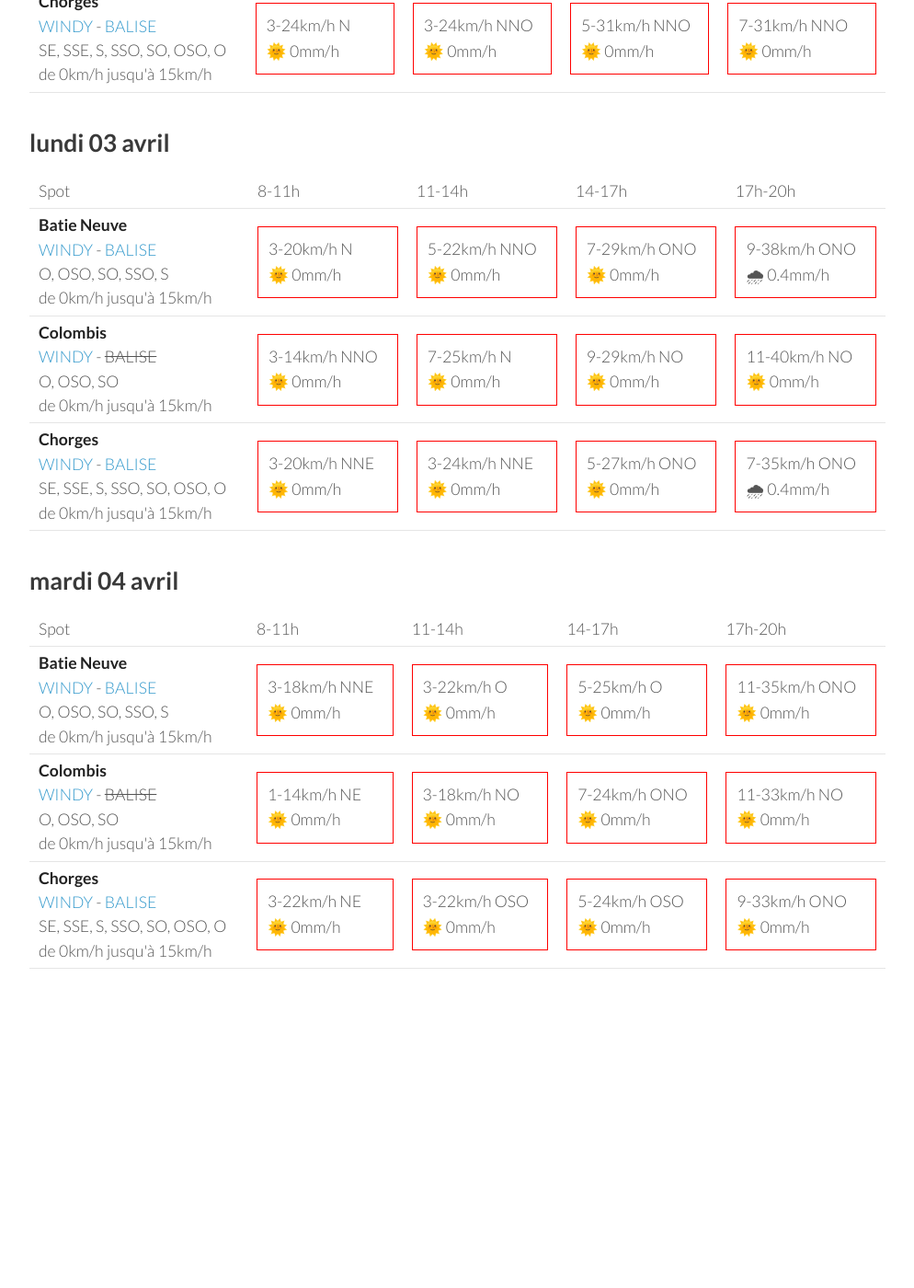
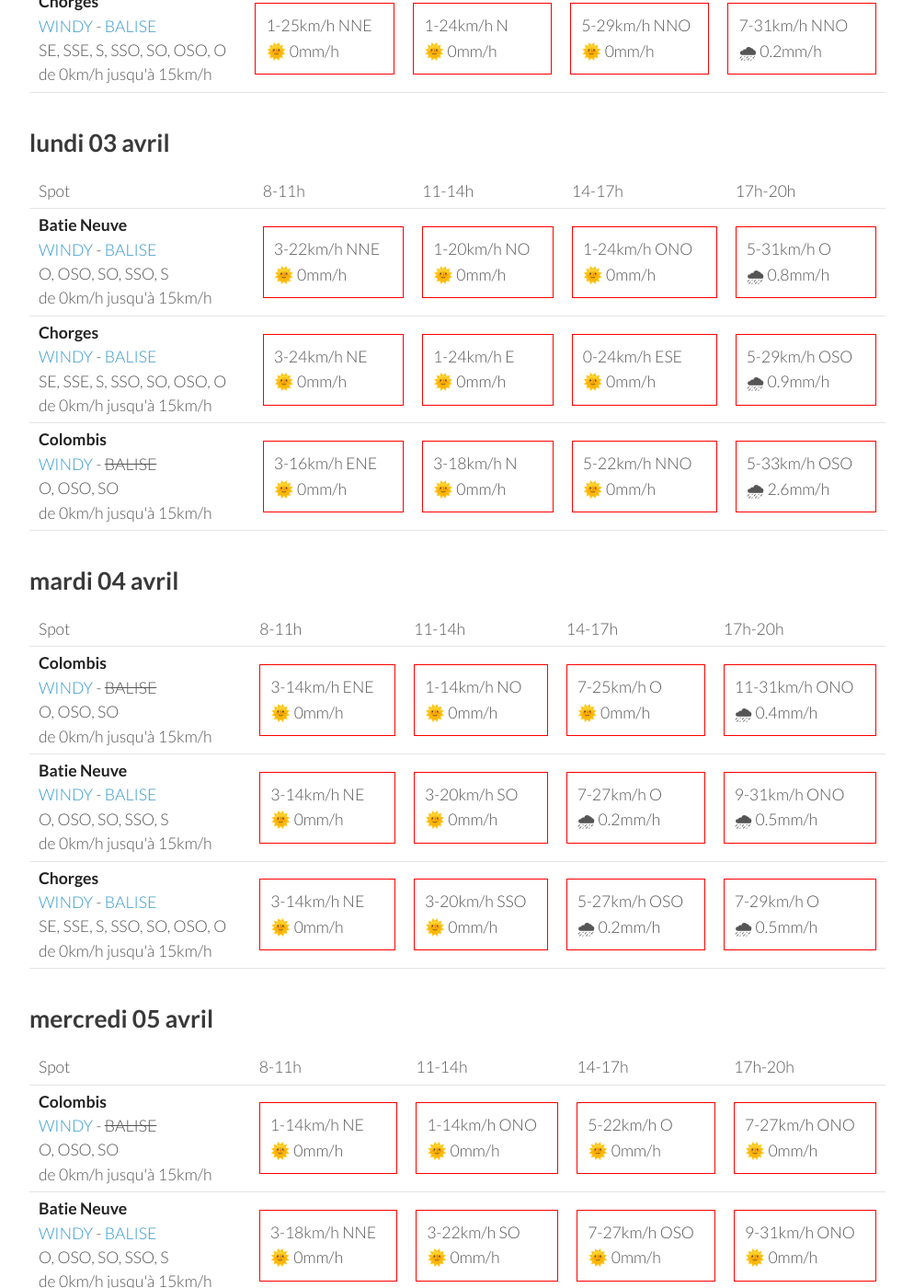
Before and after one commit to parapente-dans-le-nord/parapente-dans-le-nord.github.io, a Jekyll site: the page built from saint_andre.markdown, in a window 1280 px wide and 1400 px high, scrolled down 1568 px. Shown: the whole window at 92% size, without its empty margins (26-1020 px from the left). Built offline with Jekyll 4.4.1, drawn with Linux system fonts in a browser that asks for light colours; before the commit the page ends 2749 px from its top, so only the background shows below that; some of the changed text lies outside the part shown.

Commit message:
update index.markdown

```diff
--- a/saint_andre.markdown
+++ b/saint_andre.markdown
@@ -24,31 +24,28 @@ page mise à jour le vendredi 31 mars 06:35
 <tr>
         <td><strong>Batie Neuve</strong><br><a href="https://windy.com/44.584/6.236?44.559,6.262,10,m:eTtagly">WINDY</a> - <span class=""><a href="https://www.openwindmap.org/PP554">BALISE</a> </span><br> <span class="vent-favorable">O, OSO, SO, SSO, S</span><br><span class="force-vent">de 0km/h jusqu'à 15km/h</span> </td>
 
-            <td><div class="not-flyable"><p>1-3km/h NNE</p><p>🌞 0mm/h</p></div></td>
-            <td><div class="flyable"><p>5-12km/h O</p><p>🌧 0.4mm/h</p></div></td>
-            <td><div class="not-flyable"><p>11-33km/h OSO</p><p>🌧 3.8mm/h</p></div></td>
-            <td><div class="not-flyable"><p>25-61km/h O</p><p>🌧 1.3mm/h</p></div></td>
-
+            <td><div class="not-flyable"><p>0-0km/h NA</p><p>🌧️ 0mm/h</p></div></td>
+            <td><div class="not-flyable"><p>5-18km/h OSO</p><p>🌞 0mm/h</p></div></td>
+            <td><div class="not-flyable"><p>12-31km/h O</p><p>🌞 0.5mm/h</p></div></td>
+            <td><div class="not-flyable"><p>24-53km/h OSO</p><p>🌞 0mm/h</p></div></td>
 
     </tr>
 <tr>
         <td><strong>Colombis</strong><br><a href="https://windy.com/44.494/6.216?44.559,6.262,10">WINDY</a> - <span class="no-balise"> BALISE </span><br> <span class="vent-favorable">O, OSO, SO</span><br><span class="force-vent">de 0km/h jusqu'à 15km/h</span> </td>
 
-            <td><div class="flyable"><p>5-12km/h OSO</p><p>🌞 0mm/h</p></div></td>
-            <td><div class="not-flyable"><p>7-22km/h OSO</p><p>🌧 1mm/h</p></div></td>
-            <td><div class="not-flyable"><p>14-46km/h OSO</p><p>🌧 1.9mm/h</p></div></td>
-            <td><div class="not-flyable"><p>12-40km/h OSO</p><p>🌧 1.3mm/h</p></div></td>
-
+            <td><div class="not-flyable"><p>0-0km/h NA</p><p>🌧️ 0mm/h</p></div></td>
+            <td><div class="not-flyable"><p>12-31km/h OSO</p><p>🌞 0mm/h</p></div></td>
+            <td><div class="not-flyable"><p>12-35km/h OSO</p><p>🌞 0mm/h</p></div></td>
+            <td><div class="not-flyable"><p>18-46km/h O</p><p>🌞 0mm/h</p></div></td>
 
     </tr>
 <tr>
         <td><strong>Chorges</strong><br><a href="https://windy.com/44.578/6.280?44.559,6.262,10">WINDY</a> - <span class=""><a href="https://www.openwindmap.org/PP554">BALISE</a> </span><br> <span class="vent-favorable">SE, SSE, S, SSO, SO, OSO, O</span><br><span class="force-vent">de 0km/h jusqu'à 15km/h</span> </td>
 
-            <td><div class="not-flyable"><p>3-9km/h ONO</p><p>🌞 0mm/h</p></div></td>
-            <td><div class="flyable"><p>5-14km/h O</p><p>🌧 0.5mm/h</p></div></td>
-            <td><div class="not-flyable"><p>14-33km/h SO</p><p>🌧 4.2mm/h</p></div></td>
-            <td><div class="not-flyable"><p>25-53km/h O</p><p>🌧 0.9mm/h</p></div></td>
-
+            <td><div class="not-flyable"><p>0-0km/h NA</p><p>🌧️ 0mm/h</p></div></td>
+            <td><div class="not-flyable"><p>7-18km/h OSO</p><p>🌞 0mm/h</p></div></td>
+            <td><div class="not-flyable"><p>12-31km/h O</p><p>🌞 1.1mm/h</p></div></td>
+            <td><div class="not-flyable"><p>24-50km/h OSO</p><p>🌞 0mm/h</p></div></td>
 
     </tr>
 
@@ -70,30 +67,30 @@ page mise à jour le vendredi 31 mars 06:35
 <tr>
         <td><strong>Colombis</strong><br><a href="https://windy.com/44.494/6.216?44.559,6.262,10">WINDY</a> - <span class="no-balise"> BALISE </span><br> <span class="vent-favorable">O, OSO, SO</span><br><span class="force-vent">de 0km/h jusqu'à 15km/h</span> </td>
 
-            <td><div class="not-flyable"><p>7-20km/h O</p><p>🌞 0mm/h</p></div></td>
-            <td><div class="not-flyable"><p>11-27km/h OSO</p><p>🌞 0mm/h</p></div></td>
-            <td><div class="not-flyable"><p>11-33km/h O</p><p>🌞 0mm/h</p></div></td>
             <td><div class="not-flyable"><p>7-22km/h O</p><p>🌞 0mm/h</p></div></td>
+            <td><div class="not-flyable"><p>11-29km/h O</p><p>🌞 0mm/h</p></div></td>
+            <td><div class="not-flyable"><p>11-35km/h O</p><p>🌞 0mm/h</p></div></td>
+            <td><div class="not-flyable"><p>11-51km/h NO</p><p>🌧 1.2mm/h</p></div></td>
 
 
     </tr>
 <tr>
         <td><strong>Batie Neuve</strong><br><a href="https://windy.com/44.584/6.236?44.559,6.262,10,m:eTtagly">WINDY</a> - <span class=""><a href="https://www.openwindmap.org/PP554">BALISE</a> </span><br> <span class="vent-favorable">O, OSO, SO, SSO, S</span><br><span class="force-vent">de 0km/h jusqu'à 15km/h</span> </td>
 
-            <td><div class="not-flyable"><p>12-42km/h NO</p><p>🌞 0mm/h</p></div></td>
-            <td><div class="not-flyable"><p>14-37km/h O</p><p>🌞 0mm/h</p></div></td>
-            <td><div class="not-flyable"><p>18-46km/h NO</p><p>🌞 0mm/h</p></div></td>
-            <td><div class="not-flyable"><p>14-38km/h ONO</p><p>🌞 0mm/h</p></div></td>
+            <td><div class="not-flyable"><p>14-42km/h NO</p><p>🌞 0mm/h</p></div></td>
+            <td><div class="not-flyable"><p>14-37km/h ONO</p><p>🌞 0mm/h</p></div></td>
+            <td><div class="not-flyable"><p>18-44km/h ONO</p><p>🌞 0mm/h</p></div></td>
+            <td><div class="not-flyable"><p>9-44km/h ONO</p><p>🌧 0.6mm/h</p></div></td>
 
 
     </tr>
 <tr>
         <td><strong>Chorges</strong><br><a href="https://windy.com/44.578/6.280?44.559,6.262,10">WINDY</a> - <span class=""><a href="https://www.openwindmap.org/PP554">BALISE</a> </span><br> <span class="vent-favorable">SE, SSE, S, SSO, SO, OSO, O</span><br><span class="force-vent">de 0km/h jusqu'à 15km/h</span> </td>
 
-            <td><div class="not-flyable"><p>12-38km/h ONO</p><p>🌞 0mm/h</p></div></td>
-            <td><div class="not-flyable"><p>14-35km/h O</p><p>🌞 0mm/h</p></div></td>
-            <td><div class="not-flyable"><p>18-38km/h ONO</p><p>🌞 0mm/h</p></div></td>
-            <td><div class="not-flyable"><p>14-38km/h O</p><p>🌞 0mm/h</p></div></td>
+            <td><div class="not-flyable"><p>12-33km/h ONO</p><p>🌞 0mm/h</p></div></td>
+            <td><div class="not-flyable"><p>14-35km/h ONO</p><p>🌞 0mm/h</p></div></td>
+            <td><div class="not-flyable"><p>16-37km/h ONO</p><p>🌞 0mm/h</p></div></td>
+            <td><div class="not-flyable"><p>11-35km/h O</p><p>🌧 0.2mm/h</p></div></td>
 
 
     </tr>
@@ -114,32 +111,32 @@ page mise à jour le vendredi 31 mars 06:35
       <td>17h-20h</td>
     </tr>
 <tr>
-        <td><strong>Batie Neuve</strong><br><a href="https://windy.com/44.584/6.236?44.559,6.262,10,m:eTtagly">WINDY</a> - <span class=""><a href="https://www.openwindmap.org/PP554">BALISE</a> </span><br> <span class="vent-favorable">O, OSO, SO, SSO, S</span><br><span class="force-vent">de 0km/h jusqu'à 15km/h</span> </td>
+        <td><strong>Colombis</strong><br><a href="https://windy.com/44.494/6.216?44.559,6.262,10">WINDY</a> - <span class="no-balise"> BALISE </span><br> <span class="vent-favorable">O, OSO, SO</span><br><span class="force-vent">de 0km/h jusqu'à 15km/h</span> </td>
 
-            <td><div class="not-flyable"><p>3-24km/h NNO</p><p>🌞 0mm/h</p></div></td>
-            <td><div class="not-flyable"><p>5-24km/h NNO</p><p>🌞 0mm/h</p></div></td>
-            <td><div class="not-flyable"><p>9-33km/h NNO</p><p>🌞 0mm/h</p></div></td>
-            <td><div class="not-flyable"><p>11-35km/h NNO</p><p>🌞 0mm/h</p></div></td>
+            <td><div class="not-flyable"><p>0-14km/h ONO</p><p>🌞 0mm/h</p></div></td>
+            <td><div class="not-flyable"><p>3-18km/h NNO</p><p>🌞 0mm/h</p></div></td>
+            <td><div class="not-flyable"><p>9-31km/h NNO</p><p>🌞 0mm/h</p></div></td>
+            <td><div class="not-flyable"><p>12-37km/h NNO</p><p>🌞 0mm/h</p></div></td>
 
 
     </tr>
 <tr>
-        <td><strong>Colombis</strong><br><a href="https://windy.com/44.494/6.216?44.559,6.262,10">WINDY</a> - <span class="no-balise"> BALISE </span><br> <span class="vent-favorable">O, OSO, SO</span><br><span class="force-vent">de 0km/h jusqu'à 15km/h</span> </td>
+        <td><strong>Batie Neuve</strong><br><a href="https://windy.com/44.584/6.236?44.559,6.262,10,m:eTtagly">WINDY</a> - <span class=""><a href="https://www.openwindmap.org/PP554">BALISE</a> </span><br> <span class="vent-favorable">O, OSO, SO, SSO, S</span><br><span class="force-vent">de 0km/h jusqu'à 15km/h</span> </td>
 
-            <td><div class="not-flyable"><p>3-16km/h N</p><p>🌞 0mm/h</p></div></td>
-            <td><div class="not-flyable"><p>5-22km/h NO</p><p>🌞 0mm/h</p></div></td>
-            <td><div class="not-flyable"><p>9-31km/h NNO</p><p>🌞 0mm/h</p></div></td>
-            <td><div class="not-flyable"><p>12-38km/h NNO</p><p>🌞 0mm/h</p></div></td>
+            <td><div class="not-flyable"><p>3-24km/h NNO</p><p>🌞 0mm/h</p></div></td>
+            <td><div class="not-flyable"><p>3-22km/h NNO</p><p>🌞 0mm/h</p></div></td>
+            <td><div class="not-flyable"><p>7-31km/h NNO</p><p>🌞 0mm/h</p></div></td>
+            <td><div class="not-flyable"><p>9-35km/h NNO</p><p>🌞 0mm/h</p></div></td>
 
 
     </tr>
 <tr>
         <td><strong>Chorges</strong><br><a href="https://windy.com/44.578/6.280?44.559,6.262,10">WINDY</a> - <span class=""><a href="https://www.openwindmap.org/PP554">BALISE</a> </span><br> <span class="vent-favorable">SE, SSE, S, SSO, SO, OSO, O</span><br><span class="force-vent">de 0km/h jusqu'à 15km/h</span> </td>
 
-            <td><div class="not-flyable"><p>3-24km/h N</p><p>🌞 0mm/h</p></div></td>
-            <td><div class="not-flyable"><p>3-24km/h NNO</p><p>🌞 0mm/h</p></div></td>
-            <td><div class="not-flyable"><p>5-31km/h NNO</p><p>🌞 0mm/h</p></div></td>
-            <td><div class="not-flyable"><p>7-31km/h NNO</p><p>🌞 0mm/h</p></div></td>
+            <td><div class="not-flyable"><p>1-25km/h NNE</p><p>🌞 0mm/h</p></div></td>
+            <td><div class="not-flyable"><p>1-24km/h N</p><p>🌞 0mm/h</p></div></td>
+            <td><div class="not-flyable"><p>5-29km/h NNO</p><p>🌞 0mm/h</p></div></td>
+            <td><div class="not-flyable"><p>7-31km/h NNO</p><p>🌧 0.2mm/h</p></div></td>
 
 
     </tr>
@@ -162,30 +159,30 @@ page mise à jour le vendredi 31 mars 06:35
 <tr>
         <td><strong>Batie Neuve</strong><br><a href="https://windy.com/44.584/6.236?44.559,6.262,10,m:eTtagly">WINDY</a> - <span class=""><a href="https://www.openwindmap.org/PP554">BALISE</a> </span><br> <span class="vent-favorable">O, OSO, SO, SSO, S</span><br><span class="force-vent">de 0km/h jusqu'à 15km/h</span> </td>
 
-            <td><div class="not-flyable"><p>3-20km/h N</p><p>🌞 0mm/h</p></div></td>
-            <td><div class="not-flyable"><p>5-22km/h NNO</p><p>🌞 0mm/h</p></div></td>
-            <td><div class="not-flyable"><p>7-29km/h ONO</p><p>🌞 0mm/h</p></div></td>
-            <td><div class="not-flyable"><p>9-38km/h ONO</p><p>🌧 0.4mm/h</p></div></td>
+            <td><div class="not-flyable"><p>3-22km/h NNE</p><p>🌞 0mm/h</p></div></td>
+            <td><div class="not-flyable"><p>1-20km/h NO</p><p>🌞 0mm/h</p></div></td>
+            <td><div class="not-flyable"><p>1-24km/h ONO</p><p>🌞 0mm/h</p></div></td>
+            <td><div class="not-flyable"><p>5-31km/h O</p><p>🌧 0.8mm/h</p></div></td>
+
+
+    </tr>
+<tr>
+        <td><strong>Chorges</strong><br><a href="https://windy.com/44.578/6.280?44.559,6.262,10">WINDY</a> - <span class=""><a href="https://www.openwindmap.org/PP554">BALISE</a> </span><br> <span class="vent-favorable">SE, SSE, S, SSO, SO, OSO, O</span><br><span class="force-vent">de 0km/h jusqu'à 15km/h</span> </td>
+
+            <td><div class="not-flyable"><p>3-24km/h NE</p><p>🌞 0mm/h</p></div></td>
+            <td><div class="not-flyable"><p>1-24km/h E</p><p>🌞 0mm/h</p></div></td>
+            <td><div class="not-flyable"><p>0-24km/h ESE</p><p>🌞 0mm/h</p></div></td>
+            <td><div class="not-flyable"><p>5-29km/h OSO</p><p>🌧 0.9mm/h</p></div></td>
 
 
     </tr>
 <tr>
         <td><strong>Colombis</strong><br><a href="https://windy.com/44.494/6.216?44.559,6.262,10">WINDY</a> - <span class="no-balise"> BALISE </span><br> <span class="vent-favorable">O, OSO, SO</span><br><span class="force-vent">de 0km/h jusqu'à 15km/h</span> </td>
 
-            <td><div class="not-flyable"><p>3-14km/h NNO</p><p>🌞 0mm/h</p></div></td>
-            <td><div class="not-flyable"><p>7-25km/h N</p><p>🌞 0mm/h</p></div></td>
-            <td><div class="not-flyable"><p>9-29km/h NO</p><p>🌞 0mm/h</p></div></td>
-            <td><div class="not-flyable"><p>11-40km/h NO</p><p>🌞 0mm/h</p></div></td>
-
-
-    </tr>
-<tr>
-        <td><strong>Chorges</strong><br><a href="https://windy.com/44.578/6.280?44.559,6.262,10">WINDY</a> - <span class=""><a href="https://www.openwindmap.org/PP554">BALISE</a> </span><br> <span class="vent-favorable">SE, SSE, S, SSO, SO, OSO, O</span><br><span class="force-vent">de 0km/h jusqu'à 15km/h</span> </td>
-
-            <td><div class="not-flyable"><p>3-20km/h NNE</p><p>🌞 0mm/h</p></div></td>
-            <td><div class="not-flyable"><p>3-24km/h NNE</p><p>🌞 0mm/h</p></div></td>
-            <td><div class="not-flyable"><p>5-27km/h ONO</p><p>🌞 0mm/h</p></div></td>
-            <td><div class="not-flyable"><p>7-35km/h ONO</p><p>🌧 0.4mm/h</p></div></td>
+            <td><div class="not-flyable"><p>3-16km/h ENE</p><p>🌞 0mm/h</p></div></td>
+            <td><div class="not-flyable"><p>3-18km/h N</p><p>🌞 0mm/h</p></div></td>
+            <td><div class="not-flyable"><p>5-22km/h NNO</p><p>🌞 0mm/h</p></div></td>
+            <td><div class="not-flyable"><p>5-33km/h OSO</p><p>🌧 2.6mm/h</p></div></td>
 
 
     </tr>
@@ -206,32 +203,32 @@ page mise à jour le vendredi 31 mars 06:35
       <td>17h-20h</td>
     </tr>
 <tr>
-        <td><strong>Batie Neuve</strong><br><a href="https://windy.com/44.584/6.236?44.559,6.262,10,m:eTtagly">WINDY</a> - <span class=""><a href="https://www.openwindmap.org/PP554">BALISE</a> </span><br> <span class="vent-favorable">O, OSO, SO, SSO, S</span><br><span class="force-vent">de 0km/h jusqu'à 15km/h</span> </td>
+        <td><strong>Colombis</strong><br><a href="https://windy.com/44.494/6.216?44.559,6.262,10">WINDY</a> - <span class="no-balise"> BALISE </span><br> <span class="vent-favorable">O, OSO, SO</span><br><span class="force-vent">de 0km/h jusqu'à 15km/h</span> </td>
 
-            <td><div class="not-flyable"><p>3-18km/h NNE</p><p>🌞 0mm/h</p></div></td>
-            <td><div class="not-flyable"><p>3-22km/h O</p><p>🌞 0mm/h</p></div></td>
-            <td><div class="not-flyable"><p>5-25km/h O</p><p>🌞 0mm/h</p></div></td>
-            <td><div class="not-flyable"><p>11-35km/h ONO</p><p>🌞 0mm/h</p></div></td>
+            <td><div class="not-flyable"><p>3-14km/h ENE</p><p>🌞 0mm/h</p></div></td>
+            <td><div class="not-flyable"><p>1-14km/h NO</p><p>🌞 0mm/h</p></div></td>
+            <td><div class="not-flyable"><p>7-25km/h O</p><p>🌞 0mm/h</p></div></td>
+            <td><div class="not-flyable"><p>11-31km/h ONO</p><p>🌧 0.4mm/h</p></div></td>
 
 
     </tr>
 <tr>
-        <td><strong>Colombis</strong><br><a href="https://windy.com/44.494/6.216?44.559,6.262,10">WINDY</a> - <span class="no-balise"> BALISE </span><br> <span class="vent-favorable">O, OSO, SO</span><br><span class="force-vent">de 0km/h jusqu'à 15km/h</span> </td>
+        <td><strong>Batie Neuve</strong><br><a href="https://windy.com/44.584/6.236?44.559,6.262,10,m:eTtagly">WINDY</a> - <span class=""><a href="https://www.openwindmap.org/PP554">BALISE</a> </span><br> <span class="vent-favorable">O, OSO, SO, SSO, S</span><br><span class="force-vent">de 0km/h jusqu'à 15km/h</span> </td>
 
-            <td><div class="not-flyable"><p>1-14km/h NE</p><p>🌞 0mm/h</p></div></td>
-            <td><div class="not-flyable"><p>3-18km/h NO</p><p>🌞 0mm/h</p></div></td>
-            <td><div class="not-flyable"><p>7-24km/h ONO</p><p>🌞 0mm/h</p></div></td>
-            <td><div class="not-flyable"><p>11-33km/h NO</p><p>🌞 0mm/h</p></div></td>
+            <td><div class="not-flyable"><p>3-14km/h NE</p><p>🌞 0mm/h</p></div></td>
+            <td><div class="not-flyable"><p>3-20km/h SO</p><p>🌞 0mm/h</p></div></td>
+            <td><div class="not-flyable"><p>7-27km/h O</p><p>🌧 0.2mm/h</p></div></td>
+            <td><div class="not-flyable"><p>9-31km/h ONO</p><p>🌧 0.5mm/h</p></div></td>
 
 
     </tr>
 <tr>
         <td><strong>Chorges</strong><br><a href="https://windy.com/44.578/6.280?44.559,6.262,10">WINDY</a> - <span class=""><a href="https://www.openwindmap.org/PP554">BALISE</a> </span><br> <span class="vent-favorable">SE, SSE, S, SSO, SO, OSO, O</span><br><span class="force-vent">de 0km/h jusqu'à 15km/h</span> </td>
 
-            <td><div class="not-flyable"><p>3-22km/h NE</p><p>🌞 0mm/h</p></div></td>
-            <td><div class="not-flyable"><p>3-22km/h OSO</p><p>🌞 0mm/h</p></div></td>
-            <td><div class="not-flyable"><p>5-24km/h OSO</p><p>🌞 0mm/h</p></div></td>
-            <td><div class="not-flyable"><p>9-33km/h ONO</p><p>🌞 0mm/h</p></div></td>
+            <td><div class="not-flyable"><p>3-14km/h NE</p><p>🌞 0mm/h</p></div></td>
+            <td><div class="not-flyable"><p>3-20km/h SSO</p><p>🌞 0mm/h</p></div></td>
+            <td><div class="not-flyable"><p>5-27km/h OSO</p><p>🌧 0.2mm/h</p></div></td>
+            <td><div class="not-flyable"><p>7-29km/h O</p><p>🌧 0.5mm/h</p></div></td>
 
 
     </tr>
@@ -239,3 +236,49 @@ page mise à jour le vendredi 31 mars 06:35
 </tbody>
 </table>
 {:/}
+## mercredi 05 avril
+
+{::nomarkdown}
+<table>
+  <tbody>
+    <tr>
+      <td>Spot</td>
+      <td>8-11h</td>
+      <td>11-14h</td>
+      <td>14-17h</td>
+      <td>17h-20h</td>
+    </tr>
+<tr>
+        <td><strong>Colombis</strong><br><a href="https://windy.com/44.494/6.216?44.559,6.262,10">WINDY</a> - <span class="no-balise"> BALISE </span><br> <span class="vent-favorable">O, OSO, SO</span><br><span class="force-vent">de 0km/h jusqu'à 15km/h</span> </td>
+
+            <td><div class="not-flyable"><p>1-14km/h NE</p><p>🌞 0mm/h</p></div></td>
+            <td><div class="not-flyable"><p>1-14km/h ONO</p><p>🌞 0mm/h</p></div></td>
+            <td><div class="not-flyable"><p>5-22km/h O</p><p>🌞 0mm/h</p></div></td>
+            <td><div class="not-flyable"><p>7-27km/h ONO</p><p>🌞 0mm/h</p></div></td>
+
+
+    </tr>
+<tr>
+        <td><strong>Batie Neuve</strong><br><a href="https://windy.com/44.584/6.236?44.559,6.262,10,m:eTtagly">WINDY</a> - <span class=""><a href="https://www.openwindmap.org/PP554">BALISE</a> </span><br> <span class="vent-favorable">O, OSO, SO, SSO, S</span><br><span class="force-vent">de 0km/h jusqu'à 15km/h</span> </td>
+
+            <td><div class="not-flyable"><p>3-18km/h NNE</p><p>🌞 0mm/h</p></div></td>
+            <td><div class="not-flyable"><p>3-22km/h SO</p><p>🌞 0mm/h</p></div></td>
+            <td><div class="not-flyable"><p>7-27km/h OSO</p><p>🌞 0mm/h</p></div></td>
+            <td><div class="not-flyable"><p>9-31km/h ONO</p><p>🌞 0mm/h</p></div></td>
+
+
+    </tr>
+<tr>
+        <td><strong>Chorges</strong><br><a href="https://windy.com/44.578/6.280?44.559,6.262,10">WINDY</a> - <span class=""><a href="https://www.openwindmap.org/PP554">BALISE</a> </span><br> <span class="vent-favorable">SE, SSE, S, SSO, SO, OSO, O</span><br><span class="force-vent">de 0km/h jusqu'à 15km/h</span> </td>
+
+            <td><div class="not-flyable"><p>3-20km/h NE</p><p>🌞 0mm/h</p></div></td>
+            <td><div class="not-flyable"><p>5-20km/h SO</p><p>🌞 0mm/h</p></div></td>
+            <td><div class="not-flyable"><p>7-29km/h OSO</p><p>🌞 0mm/h</p></div></td>
+            <td><div class="not-flyable"><p>7-31km/h ONO</p><p>🌞 0mm/h</p></div></td>
+
+
+    </tr>
+
+</tbody>
+</table>
+{:/}
```
Also changed, not shown: other parts of saint_andre.markdown (+1 -1 lines).
